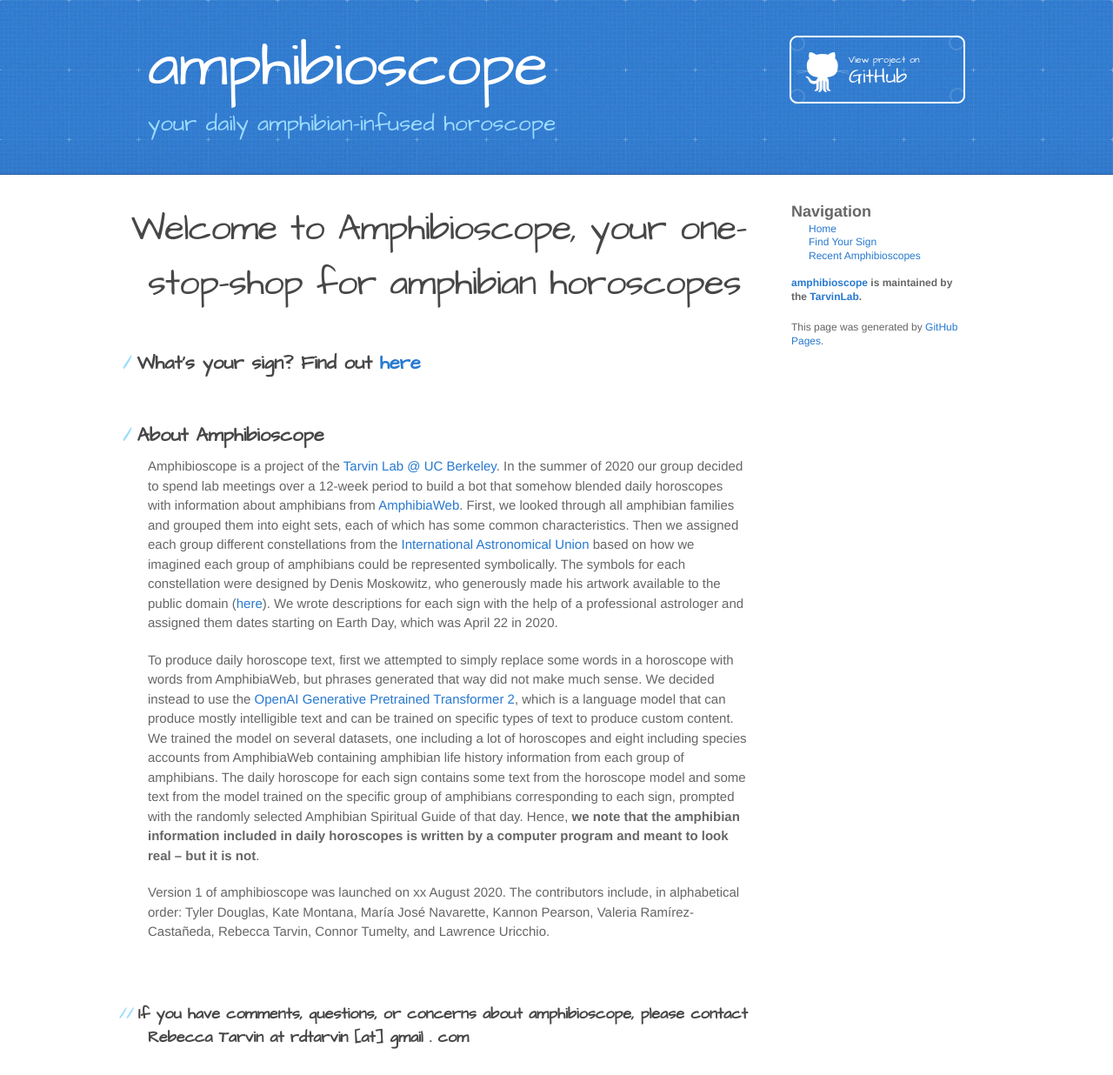
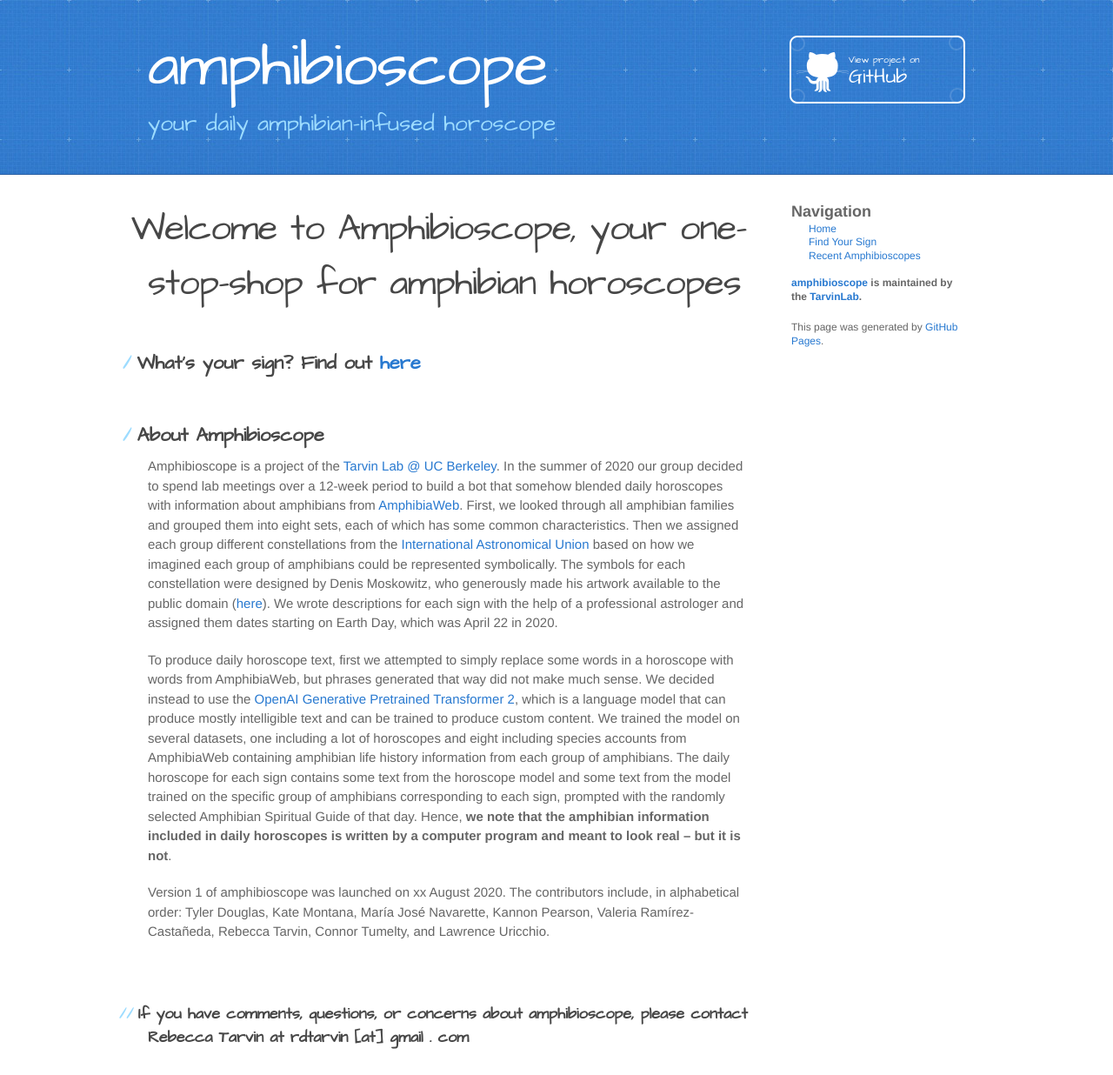
Before and after one commit to TarvinLab/amphibioscope, a Jekyll site: the page built from index.md, in a window 1280 px wide. Shown: the whole page at 87% size. Built offline with Jekyll 4.4.1, drawn with Linux system fonts in a browser that asks for light colours; our own code applies the rules of GitHub Pages for plain Markdown files.

Commit message:
updating homepage

```diff
--- a/index.md
+++ b/index.md
@@ -16,7 +16,7 @@
 
 Amphibioscope is a project of the [Tarvin Lab @ UC Berkeley](https://www.tarvinlab.org). In the summer of 2020 our group decided to spend lab meetings over a 12-week period to build a bot that somehow blended daily horoscopes with information about amphibians from [AmphibiaWeb](https://www.amphibiaweb.org). First, we looked through all amphibian families and grouped them into eight sets, each of which has some common characteristics. Then we assigned each group different constellations from the [International Astronomical Union](https://www.iau.org/public/themes/constellations/) based on how we imagined each group of amphibians could be represented symbolically. The symbols for each constellation were designed by Denis Moskowitz, who generously made his artwork available to the public domain ([here](https://www.suberic.net/~dmm/astro/constellations.html)). We wrote descriptions for each sign with the help of a professional astrologer and assigned them dates starting on Earth Day, which was April 22 in 2020.
 
-To produce daily horoscope text, first we attempted to simply replace some words in a horoscope with words from AmphibiaWeb, but phrases generated that way did not make much sense. We decided instead to use the [OpenAI Generative Pretrained Transformer 2](https://openai.com/blog/better-language-models/), which is a language model that can produce mostly intelligible text and can be trained on specific types of text to produce custom content. We trained the model on several datasets, one including a lot of horoscopes and eight including species accounts from AmphibiaWeb containing amphibian life history information from each group of amphibians. The daily horoscope for each sign contains some text from the horoscope model and some text from the model trained on the specific group of amphibians corresponding to each sign, prompted with the randomly selected Amphibian Spiritual Guide of that day. Hence, **we note that the amphibian information included in daily horoscopes is written by a computer program and meant to look real -- but it is not**.
+To produce daily horoscope text, first we attempted to simply replace some words in a horoscope with words from AmphibiaWeb, but phrases generated that way did not make much sense. We decided instead to use the [OpenAI Generative Pretrained Transformer 2](https://openai.com/blog/better-language-models/), which is a language model that can produce mostly intelligible text and can be trained to produce custom content. We trained the model on several datasets, one including a lot of horoscopes and eight including species accounts from AmphibiaWeb containing amphibian life history information from each group of amphibians. The daily horoscope for each sign contains some text from the horoscope model and some text from the model trained on the specific group of amphibians corresponding to each sign, prompted with the randomly selected Amphibian Spiritual Guide of that day. Hence, **we note that the amphibian information included in daily horoscopes is written by a computer program and meant to look real -- but it is not**.
 
 Version 1 of amphibioscope was launched on xx August 2020. The contributors include, in alphabetical order: Tyler Douglas, Kate Montana, María José Navarette, Kannon Pearson, Valeria Ramírez-Castañeda, Rebecca Tarvin, Connor Tumelty, and Lawrence Uricchio.
 <br/><br/><br/>
```
